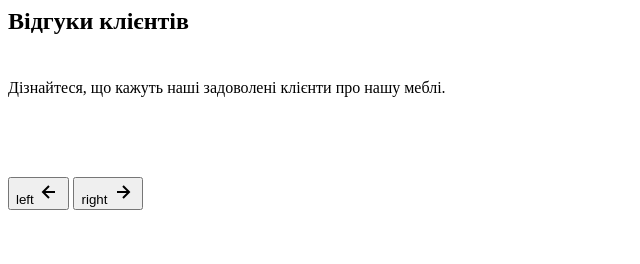
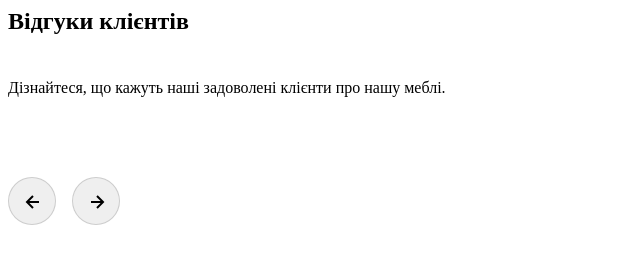
Before and after one commit to DKitseliuk/project-Group02JS, a website built with Vite: page src/partials/feedback.html in a window 1280 px wide. Shown: the whole page, without its empty margins (0-640 px from the left). Built offline with nearby package versions, Linux system fonts and the light colour scheme.

Commit message:
editing feedback section

```diff
--- a/src/css/feedback.css
+++ b/src/css/feedback.css
@@ -34,6 +34,7 @@
 }
 .btn-container {
   display: flex;
+  gap: 16px;
 }
 .feedback-title {
   padding-bottom: 24px;
@@ -41,3 +42,47 @@
 .title-container {
   margin-bottom: 80px;
 }
+.btn-prev,
+.btn-next {
+  border: 1px solid rgba(8, 12, 9, 0.15);
+  border-radius: 100px;
+  padding: 12px;
+  width: 48px;
+  height: 48px;
+  transition: background-color 0.5s ease, transform 0.5s ease;
+}
+.nav {
+  margin-top: 48px;
+  display: flex;
+}
+.paginator {
+  display: flex;
+  justify-content: flex-start;
+  align-items: center;
+}
+.paginator .swiper-pagination-bullet {
+  background-color: #080c09;
+}
+.btn-prev:hover,
+.btn-next:hover,
+.btn-prev:focus,
+.btn-next:focus {
+  background-color: #975052;
+}
+.btn-next:active,
+.btn-prev:active {
+  background-color: #6b0609;
+}
+.btn-next:disabled,
+.btn-prev:disabled {
+  background-color: #f2f2f2;
+}
+
+.icon-prev:focus,
+.icon-next:focus,
+.icon-next:hover,
+.icon-prev:hover,
+.icon-next:active,
+.icon-prev:active {
+  fill: #f2f2f2;
+}
--- a/src/partials/feedback.html
+++ b/src/partials/feedback.html
@@ -1,5 +1,5 @@
 <link rel="stylesheet" href="/src/css/feedback.css" />
-<section class="section">
+<section id="feedback" class="section">
   <div class="container">
     <div class="title-container">
       <h2 class="feedback-title">Відгуки клієнтів</h2>
@@ -11,26 +11,27 @@
     <div class="swiper">
       <ul class="swiper-wrapper"></ul>
     </div>
-  </div>
-  <div class="container-control">
-    <div class="swiper-pagination"></div>
-    <div class="swiper-scrollbar"></div>
-  </div>
-  <div class="btn-container">
-    <div class="swiper-navigation">
-      <button class="swiper-button-prev">
-        left
-        <svg width="24" height="24">
-          <use href="/src/img/icons.svg#arrow-left-alt"></use>
-        </svg>
-      </button>
-      <button class="swiper-button-next">
-        right
-        <svg width="24" height="24">
-          <use href="/src/img/icons.svg#arrow-right-alt"></use>
-        </svg>
-      </button>
+    <div class="nav">
+      <div class="paginator"></div>
+
+      <div class="swiper-navigation">
+        <div class="btn-container">
+          <button class="btn-prev">
+            <svg class="icon-prev" width="24" height="24">
+              <use href="/img/icons.svg#arrow-left-alt"></use>
+            </svg>
+          </button>
+          <button class="btn-next">
+            <svg class="icon-next" width="24" height="24">
+              <use href="/img/icons.svg#arrow-right-alt"></use>
+            </svg>
+          </button>
+        </div>
+      </div>
+      <div class="swiper-scrollbar"></div>
+      <div class="container-control"></div>
     </div>
   </div>
 </section>
+
 <script src="https://cdn.jsdelivr.net/npm/axios@1.6.2/dist/axios.min.js"></script>
```
Also changed, not shown: src/js/reviews.js (+5 -4 lines), src/partials/public/img/icons.svg (added).
